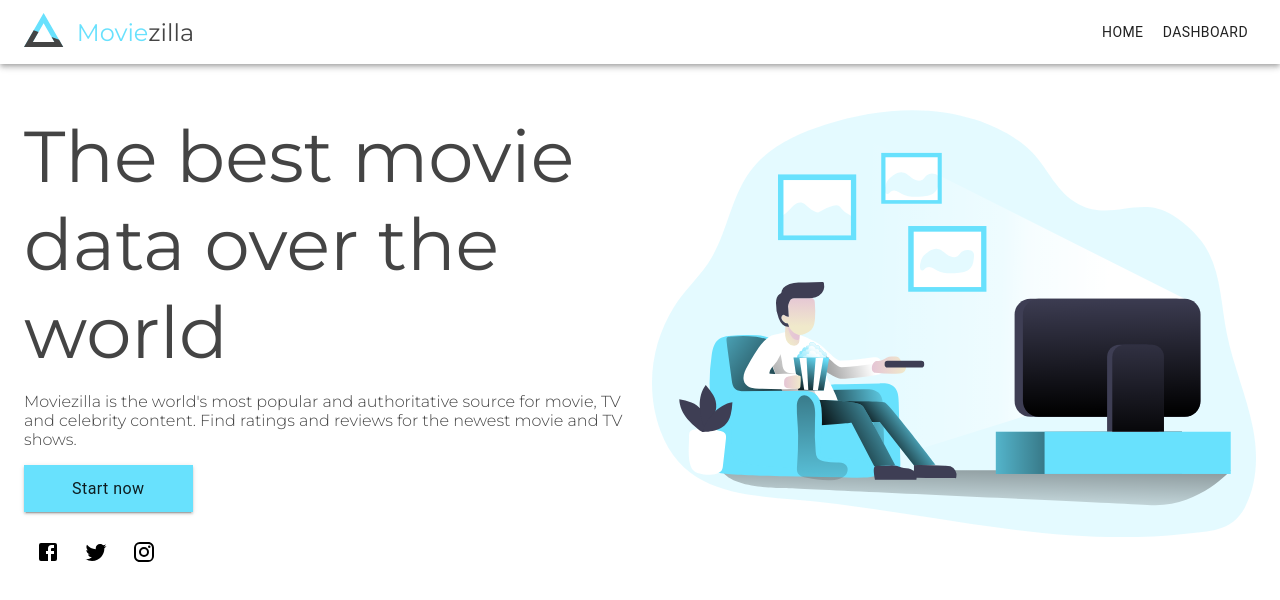
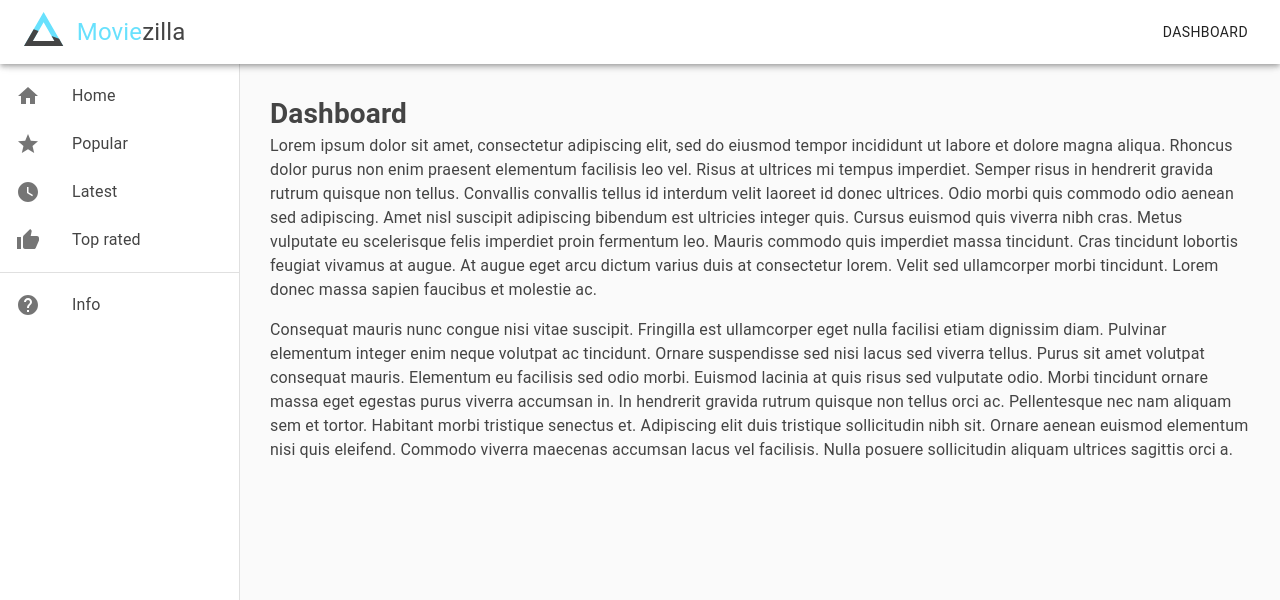
Before and after one commit to maticoder/movies-api, a React (Create React App) app: page / in a window 1280 px wide. Shown: the top 600 px of the page. Built offline with nearby package versions, Linux system fonts and the light colour scheme.

Commit message:
Add new pages

```diff
--- a/src/App.js
+++ b/src/App.js
@@ -3,6 +3,8 @@ import { BrowserRouter as Router, Route, Switch } from "react-router-dom";
 import { createMuiTheme, ThemeProvider, Typography } from "@material-ui/core";
 
 import Home from "./pages/Home/Home.jsx";
+import Info from "./pages/Info/Info.jsx";
+
 import Dashboard from "./pages/Dashboard/Dashboard.jsx";
 import Drawer from "./components/Drawer/Drawer.jsx";
 
@@ -21,41 +23,11 @@ function App() {
     <ThemeProvider theme={theme}>
       <Router>
         <Switch>
-          <Route exact path="/" component={Home} />
           <Fragment>
             <Drawer>
-              <Route path="/dashboard" component={Dashboard} />
-              <Typography paragraph>
-                Lorem ipsum dolor sit amet, consectetur adipiscing elit, sed do
-                eiusmod tempor incididunt ut labore et dolore magna aliqua.
-                Rhoncus dolor purus non enim praesent elementum facilisis leo
-                vel. Risus at ultrices mi tempus imperdiet. Semper risus in
-                hendrerit gravida rutrum quisque non tellus. Convallis convallis
-                tellus id interdum velit laoreet id donec ultrices. Odio morbi
-                quis commodo odio aenean sed adipiscing. Amet nisl suscipit
-                adipiscing bibendum est ultricies integer quis. Cursus euismod
-                quis viverra nibh cras. Metus vulputate eu scelerisque felis
-                imperdiet proin fermentum leo. Mauris commodo quis imperdiet
-                massa tincidunt. Cras tincidunt lobortis feugiat vivamus at
-                augue. At augue eget arcu dictum varius duis at consectetur
-                lorem. Velit sed ullamcorper morbi tincidunt. Lorem donec massa
-                sapien faucibus et molestie ac.
-              </Typography>
-              <Typography paragraph>
-                Consequat mauris nunc congue nisi vitae suscipit. Fringilla est
-                ullamcorper eget nulla facilisi etiam dignissim diam. Pulvinar
-                elementum integer enim neque volutpat ac tincidunt. Ornare
-                suspendisse sed nisi lacus sed viverra tellus. Purus sit amet
-                volutpat consequat mauris. Elementum eu facilisis sed odio
-                morbi. Euismod lacinia at quis risus sed vulputate odio. Morbi
-                tincidunt ornare massa eget egestas purus viverra accumsan in.
-                In hendrerit gravida rutrum quisque non tellus orci ac.
-                Pellentesque nec nam aliquam sem et tortor. Habitant morbi
-                tristique senectus et. Adipiscing elit duis tristique
-                sollicitudin nibh sit. Ornare aenean euismod elementum nisi quis
-                eleifend. Commodo viverra maecenas accumsan lacus vel facilisis.
-                Nulla posuere sollicitudin aliquam ultrices sagittis orci a.
-              </Typography>
+              <Route exact path="/" component={Dashboard} />
+              <Route path="/popular" component={Dashboard} />
+              <Route path="/info" component={Info} />
             </Drawer>
           </Fragment>
         </Switch>
--- a/src/App.scss
+++ b/src/App.scss
@@ -19,7 +19,8 @@ h3,
 h4,
 h5,
 h6,
-p {
+p,
+a {
   color: $black;
 }
 
--- a/src/components/Drawer/Drawer.jsx
+++ b/src/components/Drawer/Drawer.jsx
@@ -14,35 +14,22 @@ import {
   ListItemIcon,
   ListItemText,
 } from "@material-ui/core";
-import InboxIcon from "@material-ui/icons/MoveToInbox";
-import MailIcon from "@material-ui/icons/Mail";
+import HomeIcon from "@material-ui/icons/Home";
+import StarIcon from "@material-ui/icons/Star";
+import WatchLaterIcon from "@material-ui/icons/WatchLater";
+import ThumbUpIcon from "@material-ui/icons/ThumbUp";
+import HelpIcon from "@material-ui/icons/Help";
 
-import { ReactComponent as Logo } from "../../images/logo_white.svg";
+import Navbar from "../Navbar/Navbar.jsx";
+import LinkItem from "../LinkItem/LinkItem.jsx";
 
 import "./Drawer.scss";
 
 const drawerWidth = 240;
 
 const useStyles = makeStyles((theme) => ({
-  root: {
-    display: "flex",
-  },
-  appBar: {
-    zIndex: theme.zIndex.drawer + 1,
-  },
-  drawer: {
-    width: drawerWidth,
-    flexShrink: 0,
-  },
   drawerPaper: {
     width: drawerWidth,
-  },
-  drawerContainer: {
-    overflow: "auto",
-  },
-  content: {
-    flexGrow: 1,
-    padding: theme.spacing(3),
   },
 }));
 
@@ -51,76 +38,33 @@ function Sidebar(props) {
 
   return (
     <div className="drawer">
-      <div className={classes.root}>
       <CssBaseline />
-        <AppBar position="fixed" className={classes.appBar}>
-          <Toolbar>
-            <Link className="drawer__logo" to="/">
-              <div className="drawer__logo__image">
-                <Logo />
-              </div>
-              <h1 className="drawer__logo__brand">
-                <span>Movie</span>
-                <span>zilla</span>
-              </h1>
-            </Link>
-            <div className="drawer__links">
-              <Button
-                className="drawer__link"
-                component={Link}
-                to="/"
-                color="inherit"
-              >
-                Home
-              </Button>
-              <Button
-                className="drawer__link"
-                component={Link}
-                to="/dashboard"
-                color="inherit"
-              >
-                Dashboard
-              </Button>
-            </div>
-          </Toolbar>
-        </AppBar>
+      <Navbar />
       <Drawer
-          className={classes.drawer}
+        className="drawer__sidebar"
         variant="permanent"
         classes={{
           paper: classes.drawerPaper,
         }}
       >
         <Toolbar />
-          <div className={classes.drawerContainer}>
+        <div className="drawer__container">
           <List>
-              {["Popular", "Latest", "Top rated"].map((text, index) => (
-                <ListItem button key={text}>
-                  <ListItemIcon>
-                    {index % 2 === 0 ? <InboxIcon /> : <MailIcon />}
-                  </ListItemIcon>
-                  <ListItemText primary={text} />
-                </ListItem>
-              ))}
+            <LinkItem to="/" text="Home" icon={<HomeIcon />} />
+            <LinkItem to="/popular" text="Popular" icon={<StarIcon />} />
+            <LinkItem to="/latest" text="Latest" icon={<WatchLaterIcon />} />
+            <LinkItem to="/top" text="Top rated" icon={<ThumbUpIcon />} />
           </List>
           <Divider />
           <List>
-              {["Info"].map((text, index) => (
-                <ListItem button key={text}>
-                  <ListItemIcon>
-                    {index % 2 === 0 ? <InboxIcon /> : <MailIcon />}
-                  </ListItemIcon>
-                  <ListItemText primary={text} />
-                </ListItem>
-              ))}
+            <LinkItem to="/info" text="Info" icon={<HelpIcon />} />
           </List>
         </div>
       </Drawer>
-        <main className={classes.content}>
+      <main className="drawer__content">
         <Toolbar />
         {props.children}
       </main>
-      </div>
     </div>
   );
 }
--- a/src/components/Drawer/Drawer.scss
+++ b/src/components/Drawer/Drawer.scss
@@ -1,27 +1,16 @@
 .drawer {
-  &__logo {
-    display: flex;
-    align-items: center;
+  display: flex;
 
-    &__image {
-      margin-right: 0.8rem;
-    }
-
-    &__brand {
-      color: white;
-      font-size: 1.5rem;
-      font-weight: 400;
-    }
+  &__sidebar {
+    width: 240px;
   }
 
-  &__links {
-    margin-left: auto;
+  &__content {
+    flex-grow: 1;
+    padding: 30px;
   }
 
-  &__link {
-    span {
-      color: white;
-      font-weight: 400;
-    }
+  &__container {
+    overflow: auto;
   }
 }
--- /dev/null
+++ b/src/components/LinkItem/LinkItem.jsx
@@ -0,0 +1,28 @@
+import React from "react";
+import PropTypes from "prop-types";
+import { Link } from "react-router-dom";
+import { ListItem, ListItemIcon, ListItemText } from "@material-ui/core";
+
+function LinkItem({ to, text, icon }) {
+  return (
+    <Link to={to}>
+      <ListItem button>
+        <ListItemIcon>{icon}</ListItemIcon>
+        <ListItemText primary={text} />
+      </ListItem>
+    </Link>
+  );
+}
+
+LinkItem.defaultProps = {
+  to: "/",
+  exact: false,
+};
+
+LinkItem.propTypes = {
+  to: PropTypes.string,
+  text: PropTypes.string,
+  icon: PropTypes.node,
+};
+
+export default LinkItem;
--- a/src/components/Navbar/Navbar.jsx
+++ b/src/components/Navbar/Navbar.jsx
@@ -8,8 +8,7 @@ import "./Navbar.scss";
 
 function Navbar() {
   return (
-    <div className="navbar">
-      <AppBar position="static" color="white">
+    <AppBar position="fixed" color="white" className="navbar">
       <Toolbar>
         <Link className="navbar__logo" to="/">
           <div className="navbar__logo__image">
@@ -27,20 +26,11 @@ function Navbar() {
             to="/"
             color="inherit"
           >
-              Home
-            </Button>
-            <Button
-              className="navbar__link"
-              component={Link}
-              to="/dashboard"
-              color="inherit"
-            >
             Dashboard
           </Button>
         </div>
       </Toolbar>
     </AppBar>
-    </div>
   );
 }
 
--- a/src/components/Navbar/Navbar.scss
+++ b/src/components/Navbar/Navbar.scss
@@ -1,6 +1,8 @@
 @import "../../utils/colors";
 
 .navbar {
+  z-index: 1400 !important;
+
   &__logo {
     display: flex;
     align-items: center;
--- a/src/pages/Dashboard/Dashboard.jsx
+++ b/src/pages/Dashboard/Dashboard.jsx
@@ -1,7 +1,40 @@
+import { Typography } from "@material-ui/core";
 import React from "react";
 
 function Dashboard() {
-  return <h1>dash</h1>;
+  return (
+    <>
+      <h1>Dashboard</h1>
+      <Typography paragraph>
+        Lorem ipsum dolor sit amet, consectetur adipiscing elit, sed do eiusmod
+        tempor incididunt ut labore et dolore magna aliqua. Rhoncus dolor purus
+        non enim praesent elementum facilisis leo vel. Risus at ultrices mi
+        tempus imperdiet. Semper risus in hendrerit gravida rutrum quisque non
+        tellus. Convallis convallis tellus id interdum velit laoreet id donec
+        ultrices. Odio morbi quis commodo odio aenean sed adipiscing. Amet nisl
+        suscipit adipiscing bibendum est ultricies integer quis. Cursus euismod
+        quis viverra nibh cras. Metus vulputate eu scelerisque felis imperdiet
+        proin fermentum leo. Mauris commodo quis imperdiet massa tincidunt. Cras
+        tincidunt lobortis feugiat vivamus at augue. At augue eget arcu dictum
+        varius duis at consectetur lorem. Velit sed ullamcorper morbi tincidunt.
+        Lorem donec massa sapien faucibus et molestie ac.
+      </Typography>
+      <Typography paragraph>
+        Consequat mauris nunc congue nisi vitae suscipit. Fringilla est
+        ullamcorper eget nulla facilisi etiam dignissim diam. Pulvinar elementum
+        integer enim neque volutpat ac tincidunt. Ornare suspendisse sed nisi
+        lacus sed viverra tellus. Purus sit amet volutpat consequat mauris.
+        Elementum eu facilisis sed odio morbi. Euismod lacinia at quis risus sed
+        vulputate odio. Morbi tincidunt ornare massa eget egestas purus viverra
+        accumsan in. In hendrerit gravida rutrum quisque non tellus orci ac.
+        Pellentesque nec nam aliquam sem et tortor. Habitant morbi tristique
+        senectus et. Adipiscing elit duis tristique sollicitudin nibh sit.
+        Ornare aenean euismod elementum nisi quis eleifend. Commodo viverra
+        maecenas accumsan lacus vel facilisis. Nulla posuere sollicitudin
+        aliquam ultrices sagittis orci a.
+      </Typography>
+    </>
+  );
 }
 
 export default Dashboard;
--- a/src/pages/Home/Home.jsx
+++ /dev/null
@@ -1,58 +0,0 @@
-import React from "react";
-import { Button, Grid, IconButton, Typography } from "@material-ui/core";
-import FacebookIcon from "@material-ui/icons/Facebook";
-import TwitterIcon from "@material-ui/icons/Twitter";
-import InstagramIcon from "@material-ui/icons/Instagram";
-
-import { ReactComponent as HomeImage } from "../../images/home.svg";
-
-import Navbar from "../../components/Navbar/Navbar.jsx";
-
-import "./Home.scss";
-
-function Home() {
-  return (
-    <>
-      <Navbar />
-      <div id="home">
-        <div className="home container">
-          <Grid container spacing={3}>
-            <Grid className="home__grid" item sm={12} md={6}>
-              <h1>The best movie data over the world</h1>
-              <p>
-                Moviezilla is the world's most popular and authoritative source
-                for movie, TV and celebrity content. Find ratings and reviews
-                for the newest movie and TV shows.
-              </p>
-              <Button
-                className="home__button"
-                color="primary"
-                variant="contained"
-              >
-                Start now
-              </Button>
-              <div className="home__icons">
-                <IconButton>
-                  <FacebookIcon />
-                </IconButton>
-                <IconButton>
-                  <TwitterIcon />
-                </IconButton>
-                <IconButton>
-                  <InstagramIcon />
-                </IconButton>
-              </div>
-            </Grid>
-            <Grid className="home__grid" item sm={12} md={6}>
-              <div className="image-container">
-                <HomeImage />
-              </div>
-            </Grid>
-          </Grid>
-        </div>
-      </div>
-    </>
-  );
-}
-
-export default Home;
--- a/src/pages/Home/Home.scss
+++ /dev/null
@@ -1,75 +0,0 @@
-#home {
-  .home {
-    text-align: center;
-
-    h1 {
-      font-size: 4.5rem;
-      font-weight: 400;
-      margin-top: 3rem;
-      margin-bottom: 1rem;
-    }
-
-    p {
-      font-size: 1.1rem;
-      font-weight: 300;
-      margin-bottom: 1rem;
-    }
-
-    &__button {
-      font-size: 1rem;
-      font-weight: 400;
-      text-transform: none;
-      padding: 0.6rem 3rem;
-      border-radius: 0;
-      margin-bottom: 1rem;
-    }
-
-    &__icons {
-      span {
-        color: black;
-      }
-    }
-  }
-}
-
-@media only screen and (min-width: 960px) {
-  #home {
-    .home {
-      text-align: initial;
-
-      h1 {
-        font-size: 3rem;
-      }
-
-      p {
-        font-size: 0.8rem;
-      }
-
-      button {
-        font-size: 0.8rem;
-      }
-
-      .image-container {
-        margin-top: 2rem;
-      }
-    }
-  }
-}
-
-@media only screen and (min-width: 1100px) {
-  #home {
-    .home {
-      h1 {
-        font-size: 4.5rem;
-      }
-
-      p {
-        font-size: 1rem;
-      }
-
-      button {
-        font-size: 1rem;
-      }
-    }
-  }
-}
--- /dev/null
+++ b/src/pages/Info/Info.jsx
@@ -0,0 +1,11 @@
+import React from "react";
+
+function Info() {
+  return (
+    <div className="info">
+      <h1>Info</h1>
+    </div>
+  );
+}
+
+export default Info;
```
Also changed, not shown: src/pages/Popular/Popular.jsx (added, +7 -0 lines). Lines whose indentation alone changed are shown as unchanged.
